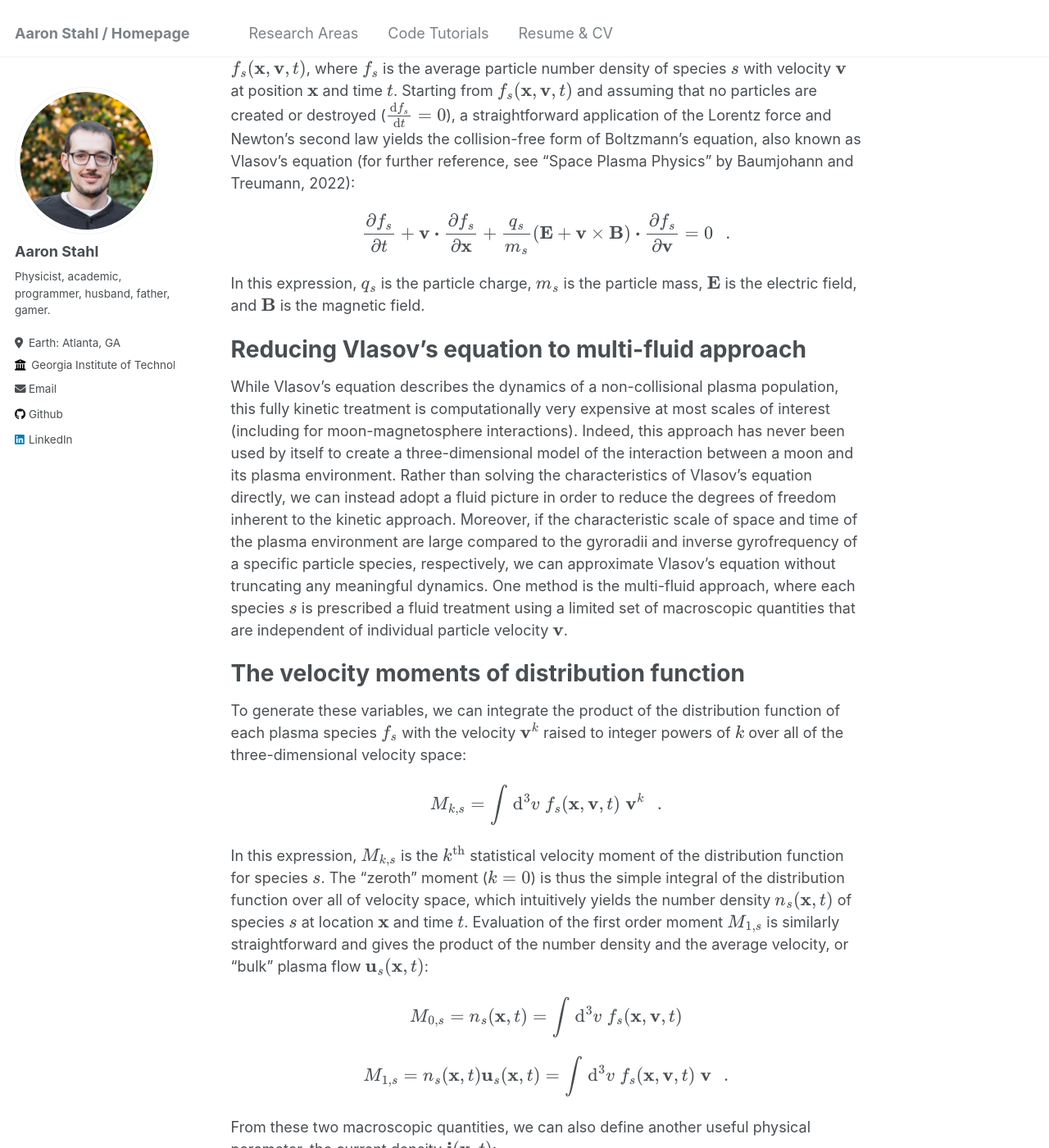
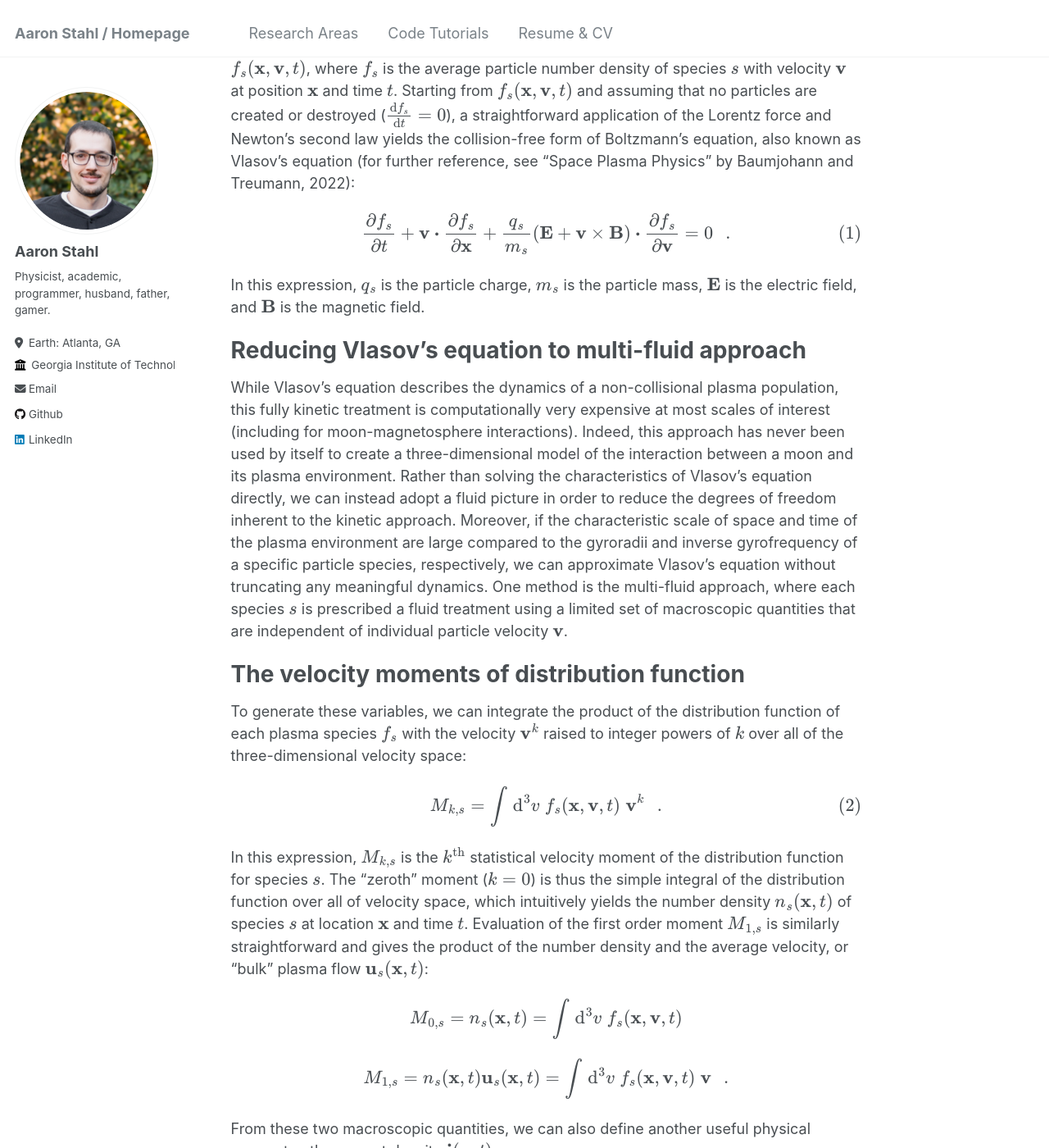
Before and after one commit to astahl3/astahl3.github.io, a Jekyll site: the page built from _pages/space_plasma.md, in a window 1280 px wide and 1400 px high, scrolled down 499 px. Shown: the whole window at 82% size. Built offline with Jekyll 4.4.1, drawn with Linux system fonts in a browser that asks for light colours; formulas are drawn with MathJax 3; part of the change alters nothing that is shown.

```diff
--- a/_includes/head/custom.html
+++ b/_includes/head/custom.html
@@ -25,6 +25,33 @@
 <link rel="stylesheet" href="{{ base_path }}/assets/css/academicons.css"/>
 
 <!-- Support for MathJax -->
+<script type="text/x-mathjax-config">
+  MathJax.Hub.Config({
+    TeX: {
+      equationNumbers: { autoNumber: "AMS" },
+      tagSide: "right"
+    },
+    tex2jax: {
+      inlineMath: [ ['$','$'], ["\\(","\\)"] ],
+      displayMath: [ ['$$','$$'], ["\\[","\\]"] ],
+      processEscapes: true
+    }
+  });
+  MathJax.Hub.Register.StartupHook("TeX AMSmath Ready", function () {
+    MathJax.InputJax.TeX.Stack.Item.AMSarray.Augment({
+      clearTag() {
+        if (!this.global.notags) {
+          this.super(arguments).clearTag.call(this);
+        }
+      }
+    });
+  });
+</script>
+<script type="text/javascript" charset="utf-8"
+  src="https://cdn.jsdelivr.net/npm/mathjax@2/MathJax.js?config=TeX-AMS_CHTML">
+</script>
+
+<!--
 <script>
   window.MathJax = {
     loader: {load: ['[tex]/ams']},
@@ -44,6 +71,8 @@
 </script>
 <script src="https://polyfill.io/v3/polyfill.min.js?features=es6"></script>
 <script id="MathJax-script" async src="https://cdn.jsdelivr.net/npm/mathjax@3/es5/tex-mml-chtml.js"></script>
+-->
+
 <!-- Support for MatJax -->
 <!--
 <script>
--- a/_pages/space_plasma.md
+++ b/_pages/space_plasma.md
@@ -14,7 +14,7 @@ Questions concerning celestial bodies and their potential for life, operational
 
 To begin, we can characterize the behavior of space plasma in our solar system through the time evolution of the particle distribution function in a six-dimensional phase space \\(f_s(\mathbf{x},\mathbf{v},t)\\), where \\(f_s\\) is the average particle number density of species \\(s\\) with velocity \\(\mathbf{v}\\) at position \\(\mathbf{x}\\) and time \\(t\\). Starting from \\(f_s(\mathbf{x},\mathbf{v},t)\\) and assuming that no particles are created or destroyed (\\(\frac{\mathrm{d}f_s}{\mathrm{d}t}=0\\)), a straightforward application of the Lorentz force and Newton's second law yields the collision-free form of Boltzmann's equation, also known as Vlasov's equation (for further reference, see "Space Plasma Physics" by Baumjohann and Treumann, 2022):
 
-$$\frac{\partial f_s}{\partial t} + \mathbf{v} \boldsymbol{\cdot} \frac{\partial f_s}{\partial \mathbf{x}} + \frac{q_s}{m_s} \left( \mathbf{E} + \mathbf{v} \times \mathbf{B} \right) \boldsymbol{\cdot} \frac{\partial f_s}{\partial \mathbf{v}} = 0 \hspace{0.4cm} . \label{eq:vlasov}$$
+\begin{equation}\frac{\partial f_s}{\partial t} + \mathbf{v} \boldsymbol{\cdot} \frac{\partial f_s}{\partial \mathbf{x}} + \frac{q_s}{m_s} \left( \mathbf{E} + \mathbf{v} \times \mathbf{B} \right) \boldsymbol{\cdot} \frac{\partial f_s}{\partial \mathbf{v}} = 0 \hspace{0.4cm} . \label{eq:vlasov}\end{equation}
 
 In this expression, \\(q_s\\) is the particle charge, \\(m_s\\) is the particle mass, \\(\mathbf{E}\\) is the electric field, and \\(\mathbf{B}\\) is the magnetic field.
 
@@ -24,7 +24,7 @@ While Vlasov's equation describes the dynamics of a non-collisional plasma popul
 # The velocity moments of distribution function
 To generate these variables, we can integrate the product of the distribution function of each plasma species \\(f_s\\) with the velocity \\(\mathbf{v}^{k}\\) raised to integer powers of \\(k\\) over all of the three-dimensional velocity space:
 
-$$M_{k,s} = \int_{}^{} \mathrm{d}^{3}v \; f_s(\mathbf{x}, \mathbf{v}, t) \; \mathbf{v}^{k}\hspace{0.4cm} . \label{eq:moments}$$
+\begin{equation}\label{eq:moments}M_{k,s} = \int_{}^{} \mathrm{d}^{3}v \; f_s(\mathbf{x}, \mathbf{v}, t) \; \mathbf{v}^{k}\hspace{0.4cm} .\end{equation}
 
 In this expression, \\(M_{k,s}\\) is the \\(k^{\mathrm{th}}\\) statistical velocity moment of the distribution function for species \\(s\\). The "zeroth" moment (\\(k=0\\)) is thus the simple integral of the distribution function over all of velocity space, which intuitively yields the number density \\(n_{s}(\mathbf{x},t)\\) of species \\(s\\) at location \\(\mathbf{x}\\) and time \\(t\\). Evaluation of the first order moment \\(M_{1,s}\\) is similarly straightforward and gives the product of the number density and the average velocity, or "bulk" plasma flow \\(\mathbf{u}_{s}(\mathbf{x},t)\\):
 
```
